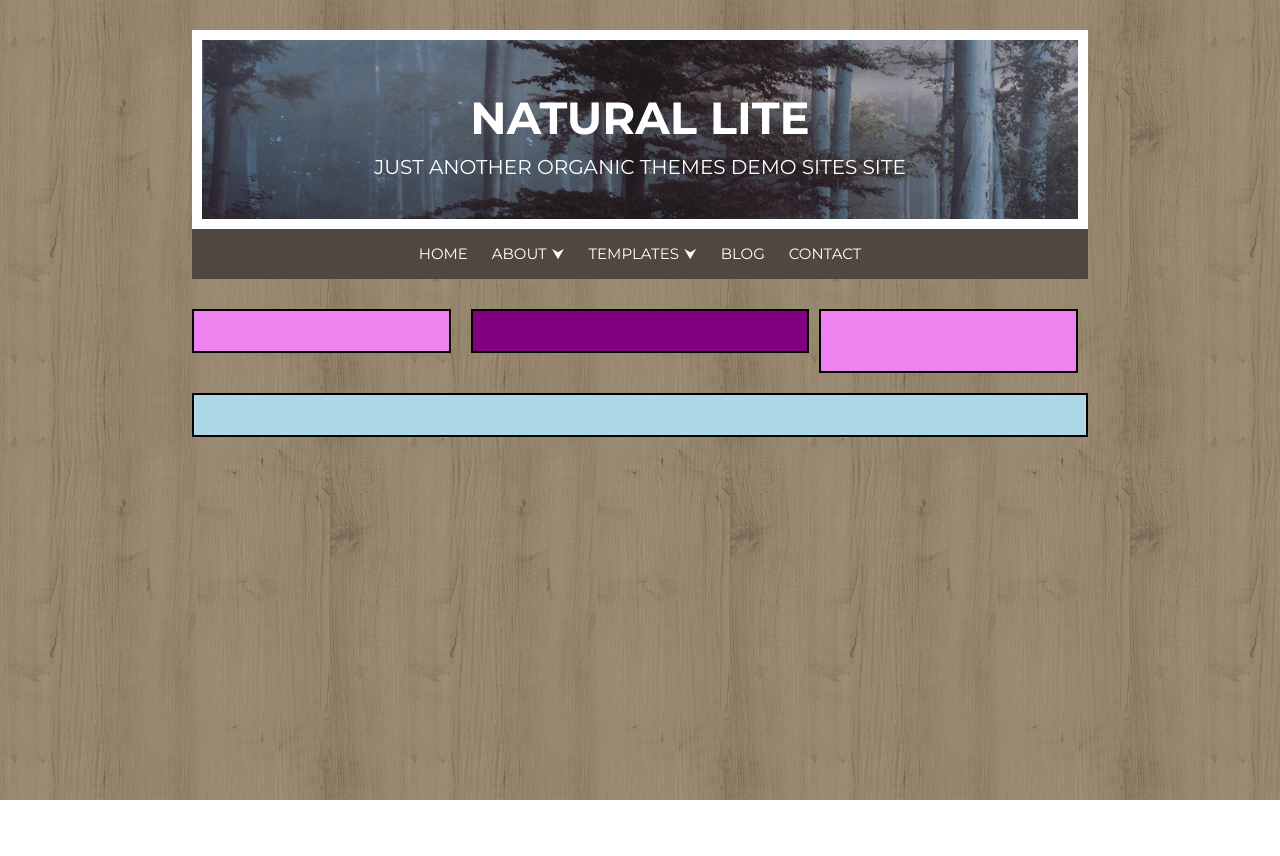
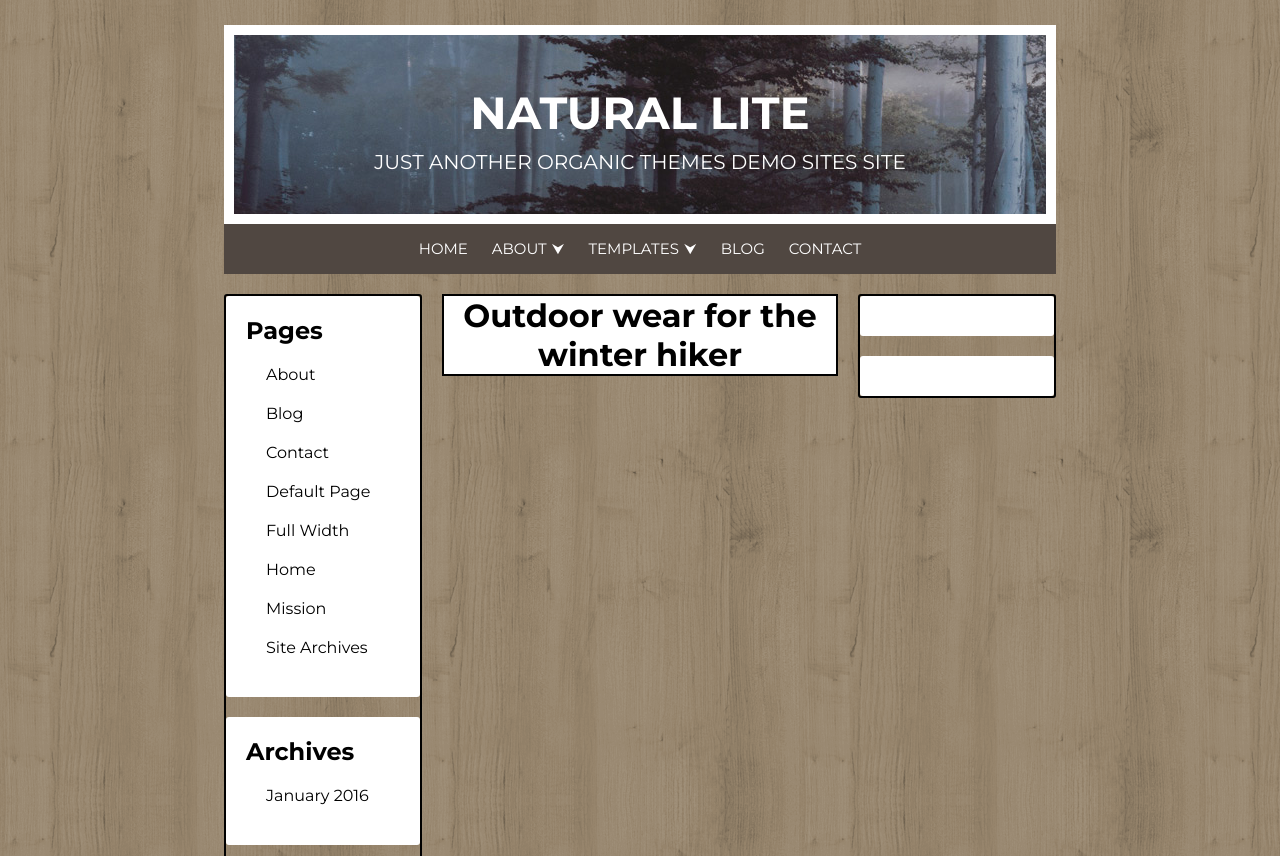
Before and after one commit to magrolorenzo/htmlcss-wp, a plain HTML site: page index.html in a window 1280 px wide. Shown: the top 856 px of the page. Before the commit the page ends 800 px from the top, so only its background shows below. Drawn offline with Linux system fonts and the light colour scheme.

Commit message:
Impaginazione aside nel container

```diff
--- a/css/style.css
+++ b/css/style.css
@@ -9,10 +9,10 @@ body{
 }
 
 .wrapper{
-    width: 70%;
+    width: 65%;
     margin:auto;
-    margin-top: 30px;
-    margin-bottom: 30px;
+    margin-top: 25px;
+    margin-bottom: 25px;
     text-align: center;
     font-family: 'Montserrat', sans-serif;
 }
@@ -41,9 +41,9 @@ header{
     background-color: #504741;
     margin-bottom: 20px;
 }
-.menu ul{
-    /* align: center; */
-}
+/* .menu ul{
+    text-align: center;
+} */
 .menu li{
     display: inline-block;
     height: 50px;
@@ -66,49 +66,68 @@ header{
     margin-left: 5px;
 }
 
-
-
-
-.container{
+/*****______________ Sezione centrale della pagina ______________*****/
+.corpo-pagina{
     width: 100%;
 }
-
-.container::after{
+.corpo-pagina::after{
     content: "";
     display: table;
     clear:both;
 }
 
 aside{
-    background-color: violet;
-    width: calc(30% - 10px);
+    width: calc(25% - 10px);
+    border: solid 2px;
+    border-radius: 3px;
+    float: left;
+}
+aside.left{
+    margin-right: 10px;
+}
+aside.right{
+    margin-left: 10px;
+}
+aside div{
+    text-align: left;
+    background-color: white;
+    width: 100%;
     padding: 20px;
+    border-radius: 3px;
+    float: left;
+}
+aside ul{
+    list-style: none;
+    padding: 10px;
+}
+aside li{
+    padding: 10px;
+}
+
+.right-top{
+    margin-bottom: 10px;
+}
+
+.right-middle{
+    margin-top: 10px;
+    margin-bottom: 10px;
+}
+.right-bottom{
+    margin-top: 10px;
+}
+
+main{
+    background-color: white;
+    width: calc(50% - 20px);
     border: solid 2px;
-    margin: 10px 10px 10px 0;
+    margin: 0 10px 0 10px;
     float: left;
 }
 
-main{
-    float: left;
-    width: calc(40% - 20px);
-    margin:10px;
-    padding: 20px;
-    background-color: purple;
-    border: solid 2px;
-}
 
-.right-top{
-    margin: 10px 0 10px 10px;
-    float: left;
-}
-
-.right-bottom{
-    margin: 10px 0 10px 10px;
-    float: right;
-}
 
 footer{
-    background-color: lightblue;
+    background-color: white;
     margin-top: 10px;
     padding: 20px;
     border: solid 2px;
--- a/index.html
+++ b/index.html
@@ -36,10 +36,39 @@
             </nav>
 
             <!-- Il Container comprende il Main e gli Aside -->
-            <div class="container">
+            <div class="corpo-pagina">
                 <aside class="left">
+                    <div class="right-top">
+                        <h2>Pages</h2>
+                        <ul>
+                            <li>About</li>
+                            <li>Blog</li>
+                            <li>Contact</li>
+                            <li>Default Page</li>
+                            <li>Full Width</li>
+                            <li>Home</li>
+                            <li>Mission</li>
+                            <li>Site Archives</li>
+                        </ul>
+                    </div>
+                    <div class="right-middle">
+                        <h2>Archives</h2>
+                        <ul>
+                            <li>January 2016</li>
+                        </ul>
+                    </div>
+                    <div class="right-bottom">
+                        <h2>Meta</h2>
+                        <ul>
+                            <li>Log in</li>
+                            <li>Entries Feed</li>
+                            <li>Comments Feed</li>
+                            <li>Wordpress.org</li>
+                        </ul>
+                    </div>
                 </aside>
                 <main>
+                    <h1>Outdoor wear for the winter hiker</h1>
                 </main>
                 <aside class="right">
                     <div class="right-top">
```
